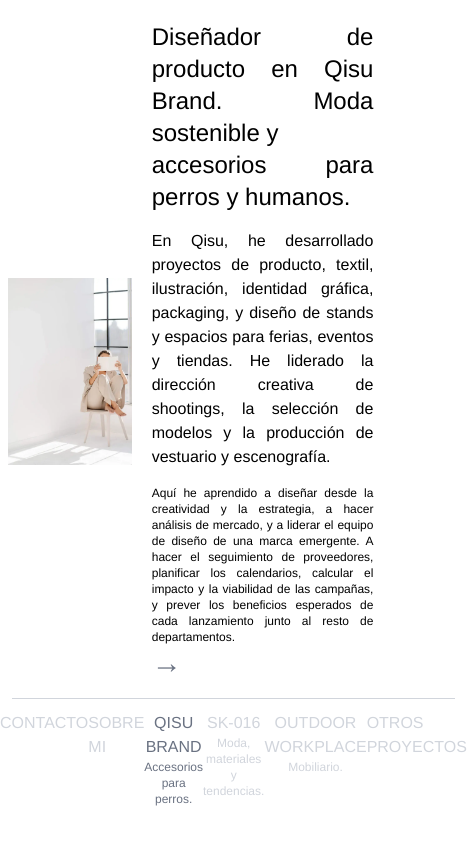
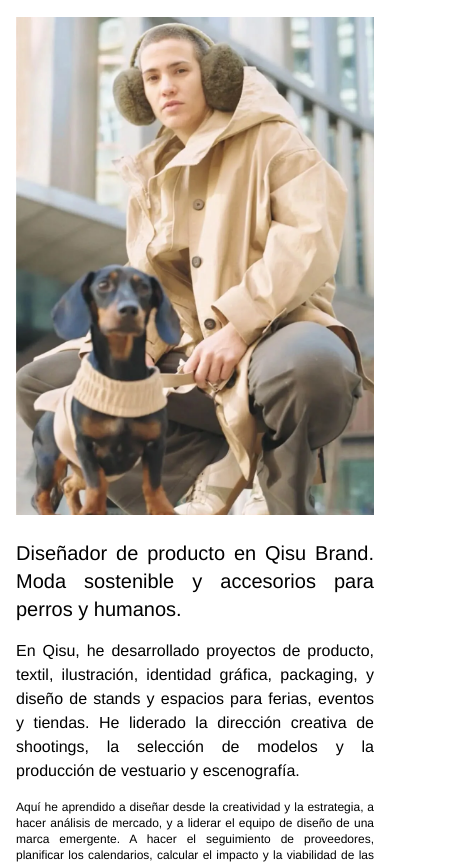
Before and after one commit to GerardJalonG/arnaujalon-porfolio, a website built with Vite: page portfolio/qisu.html in a window 390 px wide. Shown: the part 62-927 px from the top of the page, 467 px wide, since content can reach past the window. Before the commit the page ends 881 px from the top, so only its background shows below. Built offline with nearby package versions, Linux system fonts and the light colour scheme.

Commit message:
feat: qisu brand con foto real y html válido

```diff
--- a/portfolio/qisu.html
+++ b/portfolio/qisu.html
@@ -2,70 +2,76 @@
 <html lang="es">
   <head>
     <meta charset="UTF-8" />
+    <link rel="icon" type="image/svg+xml" href="/favicon.svg" />
     <meta name="viewport" content="width=device-width, initial-scale=1.0" />
     <link href="./src/style.css" rel="stylesheet">
-    <title>Landing</title>
+    <title>Arnau Jalón — Qisu Brand</title>
   </head>
   <body class="antialiased">
-    <main class="grid h-screen grid-rows-[auto_1fr_auto]">
+    <button id="menu-btn" aria-label="Abrir menú" class="md:hidden fixed top-4 right-4 z-50 text-2xl leading-none">☰</button>
+    <div id="menu-overlay" class="hidden md:hidden fixed inset-0 z-40 bg-white flex-col items-center justify-center gap-8 text-center">
+      <a href="./index.html" class="text-xl text-gray-400">CONTACTO</a>
+      <a href="./about.html" class="text-xl text-gray-400">SOBRE MI</a>
+      <a href="./qisu.html" class="text-xl text-gray-700 cursor-default">QISU BRAND<span class="block text-xs">Accesorios para perros.</span></a>
+      <a href="./sk016.html" class="text-xl text-gray-400">SK-016<span class="block text-xs">Moda, materiales y tendencias.</span></a>
+      <a href="./outdoor.html" class="text-xl text-gray-400">OUTDOOR WORKPLACE<span class="block text-xs">Mobiliario.</span></a>
+      <a href="./otros.html" class="text-xl text-gray-400">OTROS PROYECTOS</a>
+    </div>
 
-      <header class="grid grid-cols-1 md:grid-cols-[30%_70%] mx-[2vw] mt-[2vh] mb-[4vh] text-2xl">
+    <main class="grid min-h-screen md:h-screen grid-rows-[auto_1fr_auto]">
+
+      <header class="grid grid-cols-[1fr_auto] px-4 md:mx-[2vw] mt-[2vh] mb-[4vh] text-xl md:text-2xl">
         <p>QISU BRAND</p>
-        <p class="text-base justify-self-end mr-[10%] col-start-3">3</p>
+        <p class="hidden md:block text-base mr-[10%]">3</p>
       </header>
 
-      <section class="grid grid-cols-[30%_50%] grid-rows-[1fr_auto] mb-[2vh] text-justify">
+      <section class="grid grid-cols-1 md:grid-cols-[30%_50%] md:grid-rows-[1fr_auto] px-4 md:px-0 mb-[2vh] gap-y-6">
 
-        <div class="col-start-1 row-start-1 row-end-3 flex items-center pt-[5vh] mx-[2vw]">
-        <img src="./src/img/image.webp"
-                alt="Foto Arnau"
-                class="w-100 h-auto object-cover" />
+        <div class="md:col-start-1 md:row-start-1 md:row-end-3 flex items-center md:pt-[5vh] md:mx-[2vw]">
+          <img src="./src/img/qisu-hero.webp"
+               alt="Modelo con orejeras y perro teckel con jersey Qisu"
+               class="w-full max-w-md h-auto object-cover" />
         </div>
 
-        <section class="text-justify md:col-start-2 md:row-start-1 md:row-end-3 flex flex-col ml-[3vw]">
-          <div class="md:col-start-2 text-2xl">
-          <p>Diseñador de producto en Qisu Brand. Moda sostenible y </p>
-          <p>accesorios para perros y humanos.</p>
+        <section class="text-justify md:col-start-2 md:row-start-1 md:row-end-3 flex flex-col md:ml-[3vw]">
+          <div class="text-xl md:text-2xl">
+            <p>Diseñador de producto en Qisu Brand. Moda sostenible y accesorios para perros y humanos.</p>
           </div>
 
-          <div class="md:col-start-2 text-base mt-[1rem]">
-            <p>En Qisu, he desarrollado proyectos de producto, textil, ilustración, identidad gráfica, packaging, y diseño
-             de stands y espacios para ferias, eventos y tiendas. He liderado la dirección creativa de shootings,
-             la selección de modelos y la producción de vestuario y escenografía.</p>
-            </p>
+          <div class="text-base mt-4">
+            <p>En Qisu, he desarrollado proyectos de producto, textil, ilustración, identidad gráfica, packaging, y diseño de stands y espacios para ferias, eventos y tiendas. He liderado la dirección creativa de shootings, la selección de modelos y la producción de vestuario y escenografía.</p>
           </div>
 
-          <div class="md:col-start-2 text-xs mt-[1rem]">
-            <p>Aquí he aprendido a diseñar desde la creatividad y la estrategia, a hacer análisis de
-              mercado, y a liderar el equipo de diseño de una marca emergente. A hacer el seguimiento de proveedores, planificar los calendarios,
-              calcular el impacto y la viabilidad de las campañas, y prever los beneficios esperados de cada lanzamiento junto al resto de departamentos.</p>
+          <div class="text-xs mt-4">
+            <p>Aquí he aprendido a diseñar desde la creatividad y la estrategia, a hacer análisis de mercado, y a liderar el equipo de diseño de una marca emergente. A hacer el seguimiento de proveedores, planificar los calendarios, calcular el impacto y la viabilidad de las campañas, y prever los beneficios esperados de cada lanzamiento junto al resto de departamentos.</p>
           </div>
 
-          <div class="flex md:items-end mt-auto">
-            <a href="./qisuprojects.html" class="col-start-3 row-start-2 row-end-3 w-fit h-fit text-3xl text-gray-500 hover:text-gray-700 transition">&rarr;</a>
+          <div class="flex md:items-end justify-end md:justify-start mt-6 md:mt-auto">
+            <a href="./qisuprojects.html" aria-label="Ver proyectos de Qisu" class="w-fit h-fit text-3xl text-gray-500 hover:text-gray-700 transition">&rarr;</a>
           </div>
         </section>
 
       </section>
 
-      <footer class="w-full">
+      <footer class="hidden md:block w-full">
         <hr class="border-t border-gray-300 w-[95%] mx-auto" />
         <nav class="flex justify-evenly py-3">
           <a href="./index.html" class="text-base text-gray-300 hover:text-gray-700 transition">CONTACTO</a>
           <a href="./about.html" class="text-base text-gray-300 hover:text-gray-700 transition">SOBRE MI</a>
-          <a href="./qisuprojects.html" class="text-base text-center text-gray-500 hover:text-gray-700 transition">
+          <a href="./qisu.html" class="text-base text-center text-gray-500 cursor-default">
             QISU BRAND<span class="block text-xs">Accesorios para perros.</span>
           </a>
-          <a href="#" class="text-base text-center text-gray-300 hover:text-gray-700 transition">
+          <a href="./sk016.html" class="text-base text-center text-gray-300 hover:text-gray-700 transition">
             SK-016<span class="block text-xs">Moda, materiales y tendencias.</span>
           </a>
-          <a href="#" class="text-base text-center text-gray-300 hover:text-gray-700 transition">
+          <a href="./outdoor.html" class="text-base text-center text-gray-300 hover:text-gray-700 transition">
             OUTDOOR WORKPLACE<span class="block text-xs">Mobiliario.</span>
           </a>
-          <a href="#" class="text-base text-gray-300 hover:text-gray-700 transition">OTROS PROYECTOS</a>
+          <a href="./otros.html" class="text-base text-gray-300 hover:text-gray-700 transition">OTROS PROYECTOS</a>
         </nav>
       </footer>
 
     </main>
+    <script type="module" src="./src/main.js"></script>
   </body>
 </html>
```
